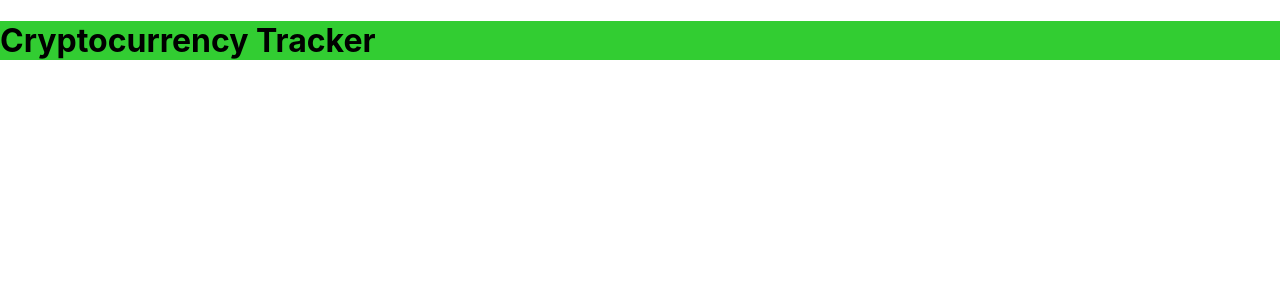
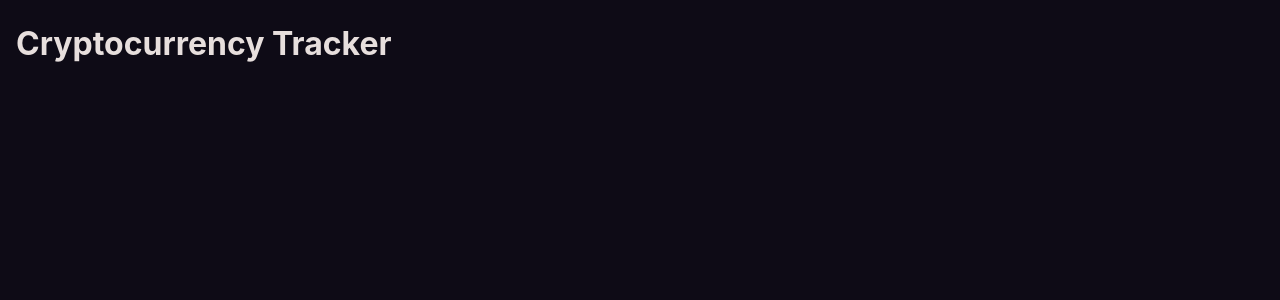
Before and after one commit to Jimfarrugia/crypto-watch, a React (Create React App) app: page / in a window 1280 px wide. Shown: the top 300 px of the page. Built offline with nearby package versions, Linux system fonts and the light colour scheme.

Commit message:
define css color variables

```diff
--- a/src/index.css
+++ b/src/index.css
@@ -1,5 +1,18 @@
+:root {
+  --black: #0e0b16;
+  --white: #e7dfdd;
+  --purple: #813772;
+  --purple-bright: #a239ca;
+  --blue: #062f4f;
+  --blue-bright: #4717f6;
+  --red: #b82601;
+}
+
 body {
+  background: var(--black);
+  color: var(--white);
   margin: 0;
+  padding: 0 1rem;
   font-family: -apple-system, BlinkMacSystemFont, "Segoe UI", "Roboto", "Oxygen",
     "Ubuntu", "Cantarell", "Fira Sans", "Droid Sans", "Helvetica Neue",
     sans-serif;
@@ -12,6 +25,18 @@ code {
     monospace;
 }
 
+h1 {
+  margin: 0;
+  padding: 1.5rem 0;
+}
+
 .page-header {
-  background: limegreen;
 }
+
+.page-footer {
+  padding: 1.5rem 0;
+}
+
+.coin-nav {
+  background: green;
+}
```
